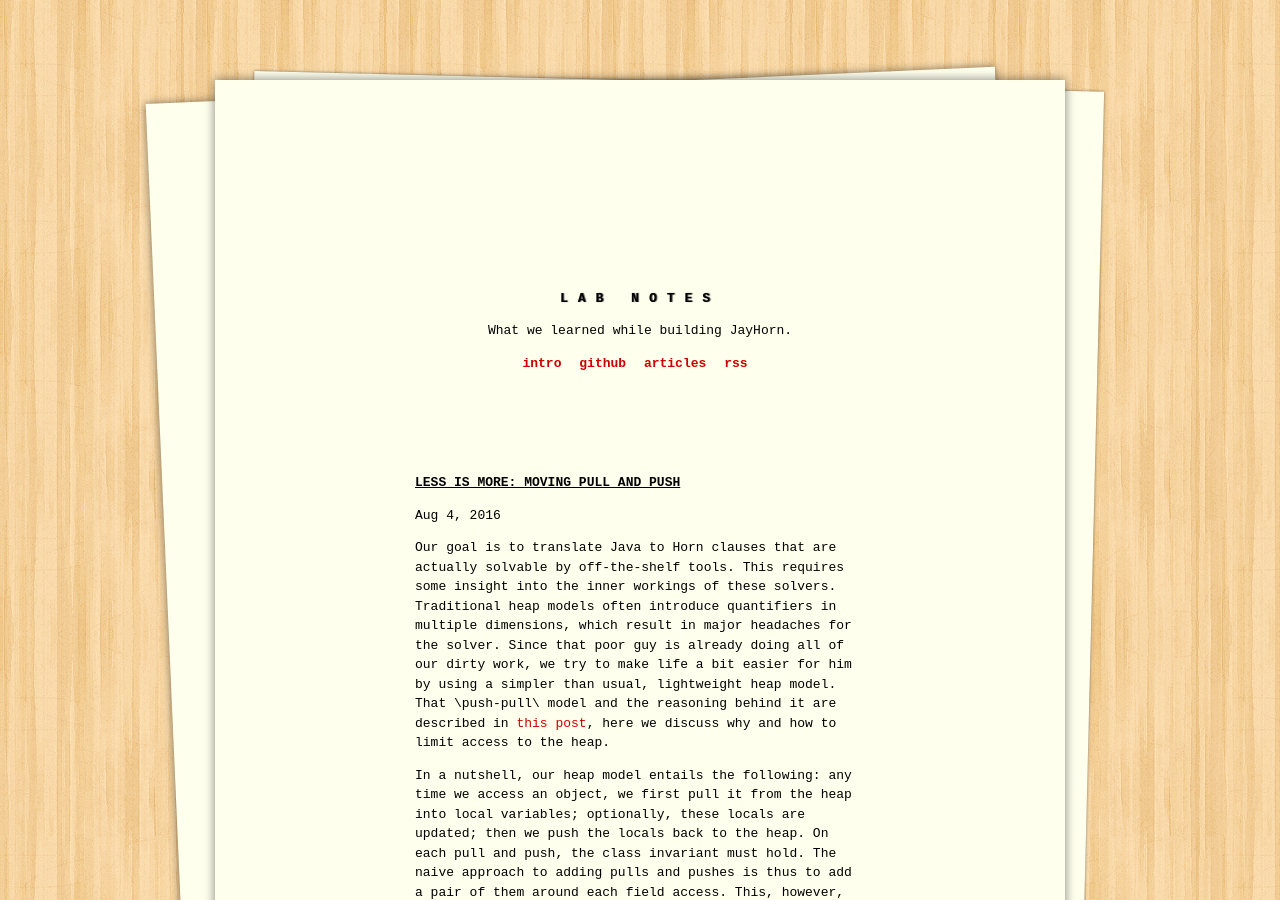
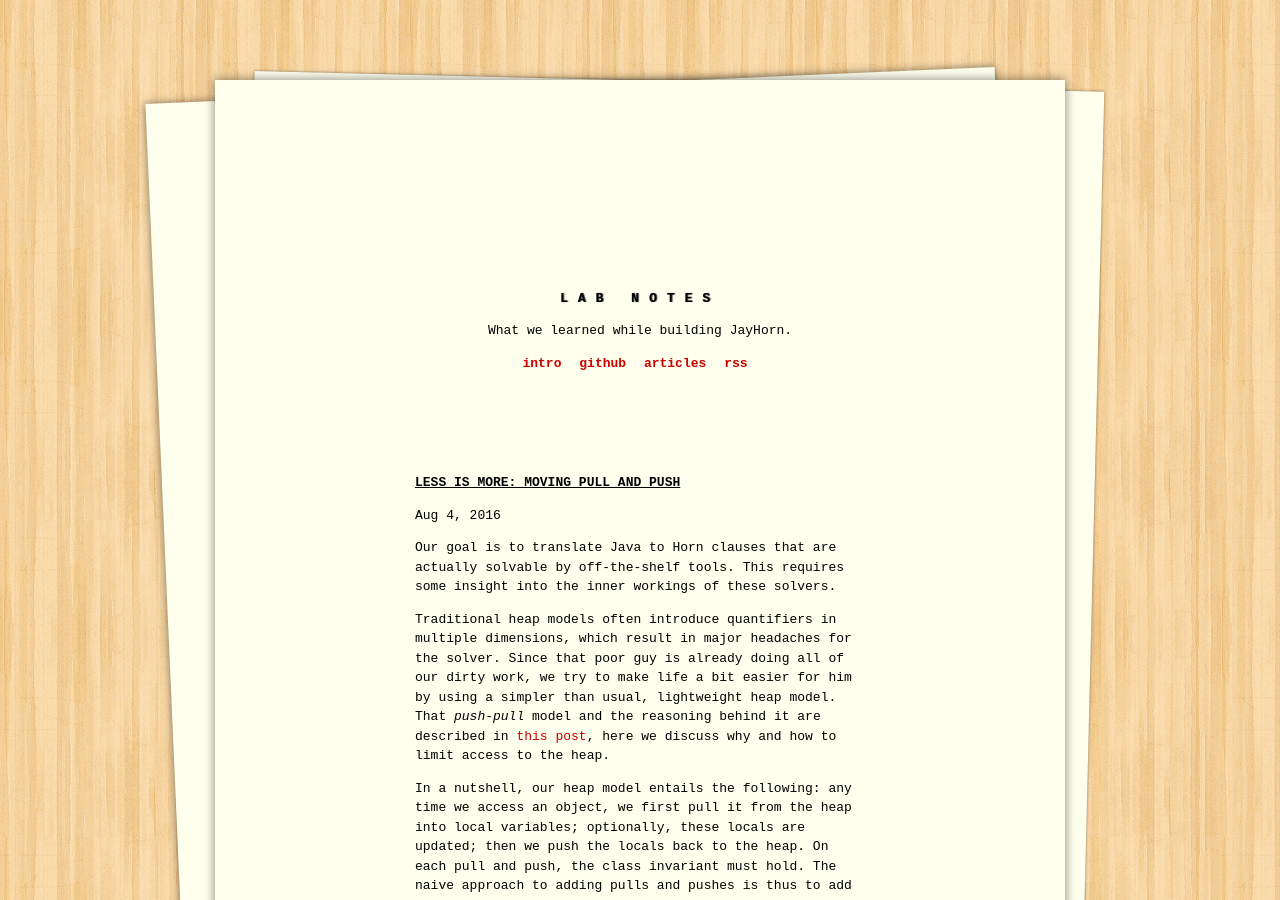
Before and after one commit to jayhorn/jayhorn, a Jekyll site: the page built from _posts/2016-08-04-moving-pull-and-push.md, in a window 1280 px wide and 900 px high. Built offline with Jekyll 4.4.1, drawn with Linux system fonts in a browser that asks for light colours; formulas are drawn with MathJax 3.

Commit message:
Update 2016-08-04-moving-pull-and-push.md

````diff
--- a/_posts/2016-08-04-moving-pull-and-push.md
+++ b/_posts/2016-08-04-moving-pull-and-push.md
@@ -5,11 +5,14 @@ date:   2016-08-04 00:01:00
 categories: jekyll
 ---
 
-Our goal is to translate Java to Horn clauses that are actually solvable by off-the-shelf tools. This requires some insight into the inner workings of these solvers. Traditional heap models often introduce quantifiers in multiple dimensions, which result in major headaches for the solver. Since that poor guy is already doing all of our dirty work, we try to make life a bit easier for him by using a simpler than usual, lightweight heap model. That \\push-pull\\ model and the reasoning behind it are described in [this post]({{ site.github.url }}{% post_url 2016-08-03-pull-and-push %}), here we discuss why and how to limit access to the heap.
+Our goal is to translate Java to Horn clauses that are actually solvable by off-the-shelf tools. This requires some insight into the inner workings of these solvers.
+
+Traditional heap models often introduce quantifiers in multiple dimensions, which result in major headaches for the solver. Since that poor guy is already doing all of our dirty work, we try to make life a bit easier for him by using a simpler than usual, lightweight heap model. That *push-pull* model and the reasoning behind it are described in [this post]({{ site.github.url }}{% post_url 2016-08-03-pull-and-push %}), here we discuss why and how to limit access to the heap.
 
 In a nutshell, our heap model entails the following: any time we access an object, we first pull it from the heap into local variables; optionally, these locals are updated; then we push the locals back to the heap. On each pull and push, the class invariant must hold. The naive approach to adding pulls and pushes is thus to add a pair of them around each field access. This, however, is not precise enough.
 
 Consider the following example:
+
 ```java
 class A {
   int i;
@@ -21,7 +24,9 @@ void foo(A a) {
   assert a.i==42;
 }
 ```
+
 For the sake of the example, assume that the constructor for `A` ends with a push of `0` to the `i` field. When we add pulls and pushes around the field accesses, we end up with the following:
+
 ```java
 void foo(A a) {
   int i;
@@ -34,11 +39,13 @@ void foo(A a) {
   push(a,i);
 }
 ```
+
 The problem here are of course the pull and push between the assignment and the assertion. Not only is having these there unnecessarily complex, it also means that the solver will not be able to prove the assertion.
 
 While it may seem counter-intuitive at first that having too many pulls and pushes decreases precision, the reason in the search for invariants by the solver. Remember that the class invariant must hold on every pull and push operation. After a pull, it is also the only thing we know about the pulled object. In this case, the value `0` is pushed to field `a.i` by the constructor. This value is later updated to `42` and pushed. As the invariant inferred by the solver must hold at both these location, it is determined to be $$i==0 \vee i==42$$. We therefore cannot prove the assertion that $$i==42$$.
 
 The solution is that, after naively adding pulls and pushes to the program, we apply a series of sound simplification rules to minimize heap access. Several of these rules are applied here. One states that, since the second pull is immediately preceeeded by a push for the same object, it can be removed. Then, another rule is applied that states that we can move a push down past any statement `s`, as long as the pushed object is not updated in `s`. This moves the first push past the assertion. We then have two identical pushes after the assertion, one of which is removed. This all results in the following (provable) code:
+
 ```java
 void foo(A a) {
   int i;
@@ -49,6 +56,7 @@ void foo(A a) {
   push(a,i);
 }
 ```
+
 A formal definition of these simplification rules will be given in an upcoming paper, we only discuss intuition here. One set of rules eliminates successive pulls and pushes of the same object. Another set of rules moves pulls up and pushes down. As these are only allowed to go in one direction, the application of the rules converges to a fixpoint.
 
 Note that in reality, our memory model is at the level of our intermediate language and, consequently, we perform these simplifications there. It is presented at the Java level here for readability.
````
